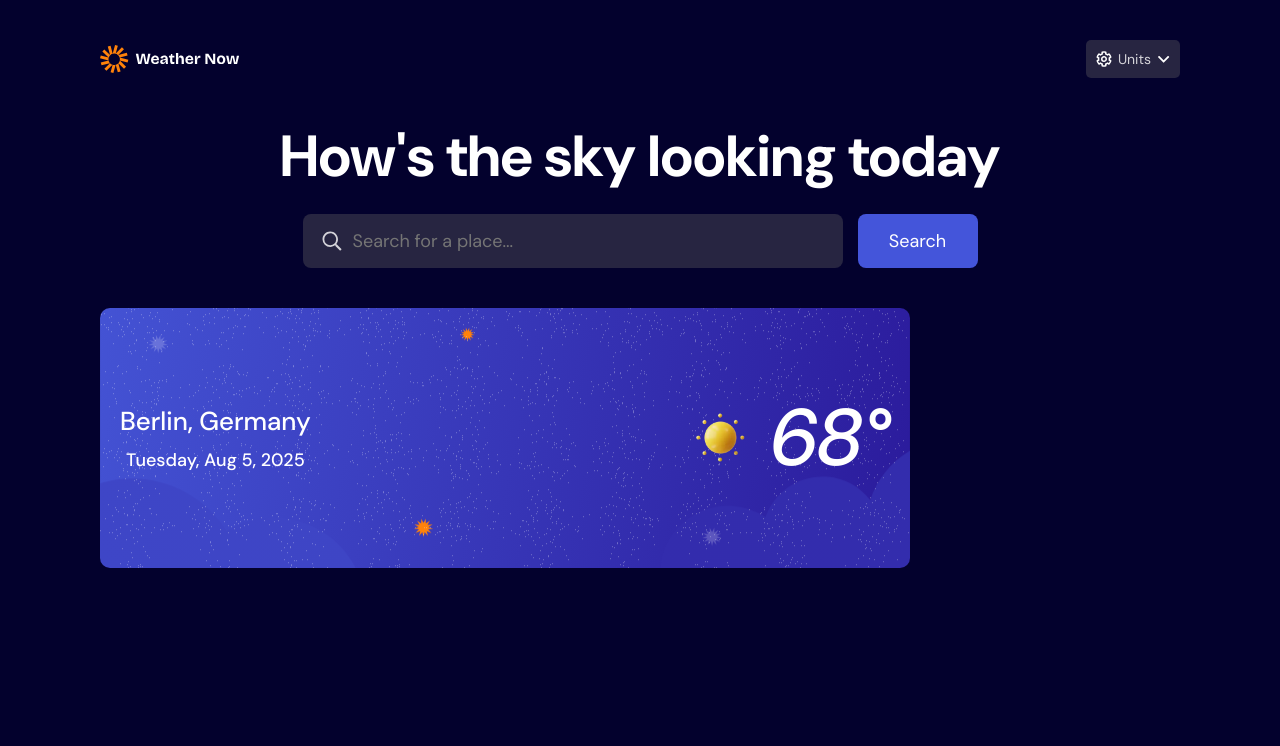
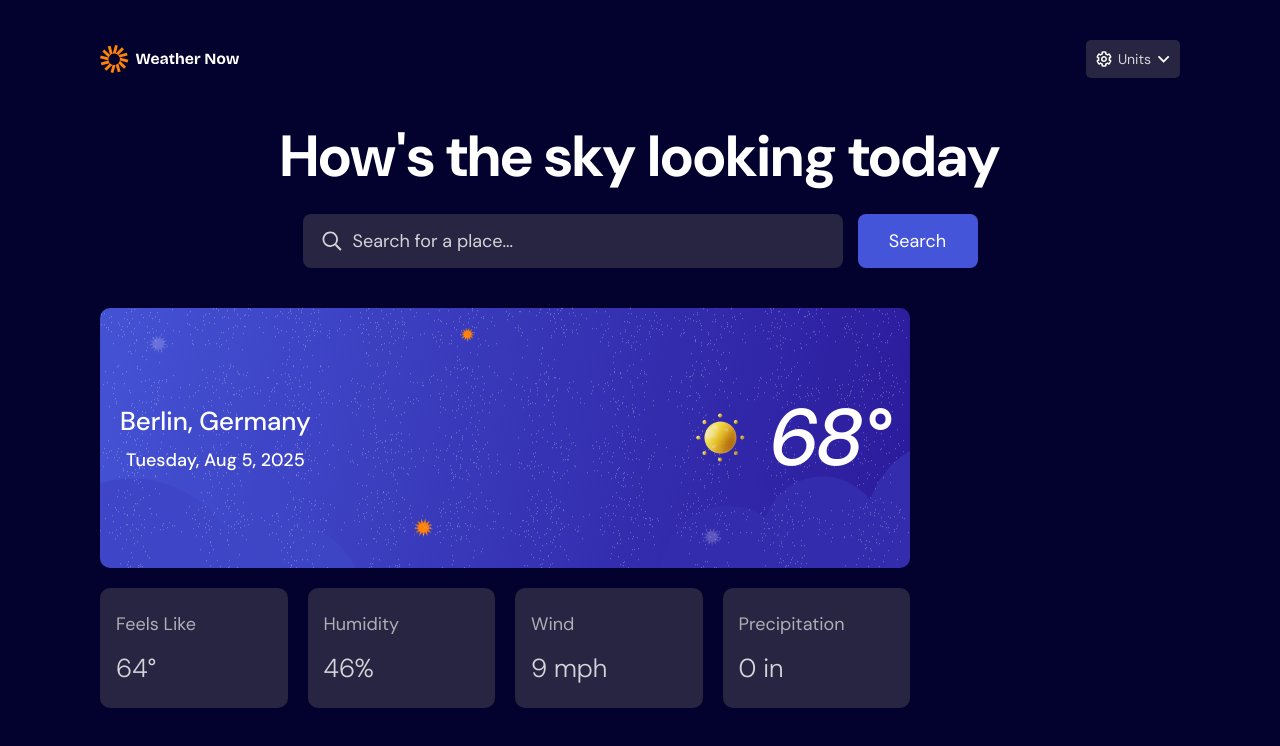
Before and after one commit to santiagodev10/Weather-App, a React (Vite) app: page / in a window 1280 px wide. Shown: the top 746 px of the page. Built offline with nearby package versions, Linux system fonts and the light colour scheme.

Commit message:
feat: add WeatherDetailsGrid and its styles

```diff
--- a/src/components/layout/Search/Search.module.css
+++ b/src/components/layout/Search/Search.module.css
@@ -9,7 +9,7 @@
     flex-direction: column;
     justify-content: center;
     align-items: center;
-    gap: 1rem;
+    gap: 1.4rem;
     margin-top: 2rem;
     padding: 0 0 2rem 0;
 }
@@ -28,6 +28,10 @@
     background-repeat: no-repeat;
     background-size: 3.5rem 2rem;
     background-position: 1.2rem center;
+}
+
+.field-styles::placeholder {
+    color: var(--Neutral-200);
 }
 
 .input-container {
--- a/src/components/layout/WeatherSummary/WeatherDetailsGrid/WeatherDetailsGrid.jsx
+++ b/src/components/layout/WeatherSummary/WeatherDetailsGrid/WeatherDetailsGrid.jsx
@@ -0,0 +1,26 @@
+import styles from "./WeatherDetailsGrid.module.css";
+
+const WeatherDetailsGrid = () => {
+    return (
+        <aside>
+            <div className={styles["data-container"]}>
+                <p className={styles["data-item"]}>Feels Like</p>
+                <p className={styles["data-value"]}>64°</p>
+            </div>
+            <div className={styles["data-container"]}>
+                <p className={styles["data-item"]}>Humidity</p>
+                <p className={styles["data-value"]}>46%</p>
+            </div>
+            <div className={styles["data-container"]}>
+                <p className={styles["data-item"]}>Wind</p>
+                <p className={styles["data-value"]}>9 mph</p>
+            </div>
+            <div className={styles["data-container"]}>
+                <p className={styles["data-item"]}>Precipitation</p>
+                <p className={styles["data-value"]}>0 in</p>
+            </div>
+        </aside>
+    )
+}
+
+export default WeatherDetailsGrid;
--- a/src/components/layout/WeatherSummary/WeatherDetailsGrid/WeatherDetailsGrid.module.css
+++ b/src/components/layout/WeatherSummary/WeatherDetailsGrid/WeatherDetailsGrid.module.css
@@ -0,0 +1,36 @@
+aside {
+    display: grid;
+    grid-template-columns: 1fr 1fr;
+    justify-items: center;
+    gap: 2rem;
+    margin-top: 2rem;
+}
+
+.data-container {
+    display: flex;
+    flex-direction: column;
+    justify-content: space-around;
+    width: 100%;
+    height: 12rem;
+    border-radius: 1rem;
+    padding: 1.6rem;
+    background: var(--Neutral-800);
+}
+
+.data-item {
+    font-size: var(--font-size-base);
+    color: var(--Neutral-300);
+}
+
+.data-value {
+    font-size: var(--font-size-lg);
+    font-weight: 300;
+    color: var(--Neutral-200);
+}
+
+@media (min-width: 1024px) {
+    aside {
+        width: 75%;
+        grid-template-columns: repeat(4, 1fr);
+    }
+}
--- a/src/components/layout/WeatherSummary/WeatherSummary.jsx
+++ b/src/components/layout/WeatherSummary/WeatherSummary.jsx
@@ -1,10 +1,11 @@
 import WeatherHeroCard from "./WeatherHeroCard/WeatherHeroCard";
-// import WeatherDetailsGrid from "./WeatherDetailsGrid";
+import WeatherDetailsGrid from "./WeatherDetailsGrid/WeatherDetailsGrid";
 
 const WeatherSummary = () => {
     return (
         <>
             <WeatherHeroCard />
+            <WeatherDetailsGrid />
         </>
     )
 }
```
